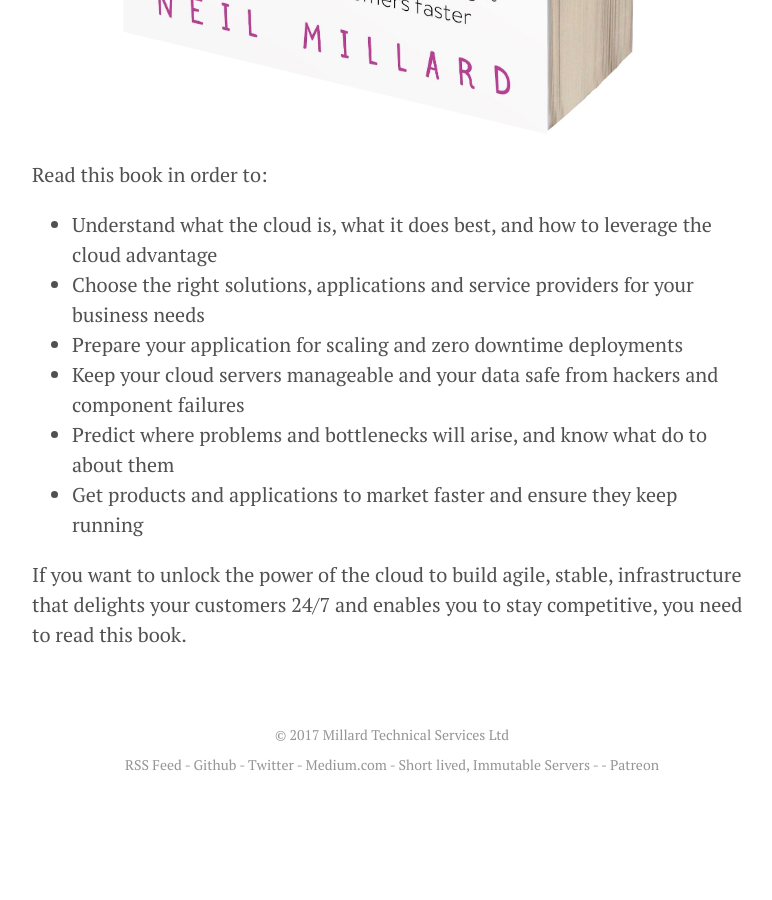
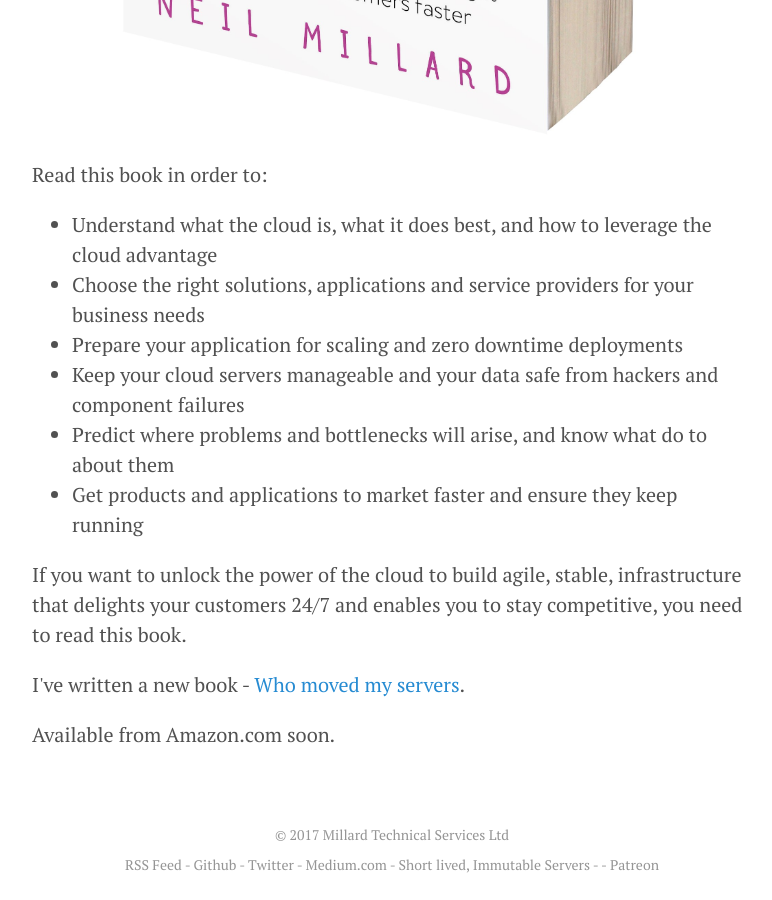
Before and after one commit to neilmillard/neilmillard.github.io, a Jekyll site: the page built from book/index.md, in a window 1280 px wide and 900 px high, scrolled down 1281 px. Shown: the whole window, without its empty margins (248-1020 px from the left). Built offline with Jekyll 4.4.1, drawn with Linux system fonts in a browser that asks for light colours; nearby versions of some CDN libraries; before the commit the page ends 2081 px from its top, so only the background shows below that.

Commit message:
update book footer

```diff
--- a/book/index.md
+++ b/book/index.md
@@ -37,3 +37,5 @@ Read this book in order to:
 
 If you want to unlock the power of the cloud to build agile, stable, infrastructure that
  delights your customers 24/7 and enables you to stay competitive, you need to read this book.
+
+{% include book_info.html %}
```
